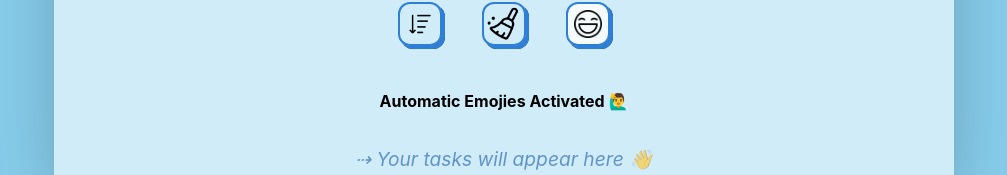
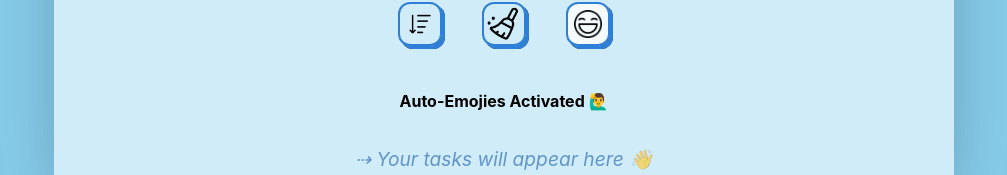
Before and after one commit to DevKarl/Advanced-Task-Planner, a React (Create React App) app: page / in a window 1280 px wide. Both pictures are taken after a click on the button 724 px from the left and 297 px from the top of the page. Shown: the part 273-448 px from the top of the page, without its empty margins (136-1143 px from the left). Built offline with nearby package versions, Linux system fonts and the light colour scheme.

Commit message:
small changes goals

```diff
--- a/src/components/Modals/EditTaskModal.js
+++ b/src/components/Modals/EditTaskModal.js
@@ -69,7 +69,7 @@ const EditTaskModal = props => {
 
     return(
         <Modal
-        btnText = {'Change'}
+        btnText = {'SAVE'}
         modalTaller = {true}
         closeModalHandler = {closeModalHandler}
         mainBtnClick = {changeTaskHandler}
--- a/src/components/TaskActions.js
+++ b/src/components/TaskActions.js
@@ -94,7 +94,7 @@ const TaskActions = () => {
         </div>
         <div className={classes.hoveredTaskActionText}><h3 className={classes.hoveredTaskActionTextH3}>{hoveredText}</h3></div>
         <div className={classes.taskActionsMessages}>
-            {emojiesOn && <h4 className={classes.taskActionMsg}>Automatic Emojies Activated 🙋‍♂️</h4>}
+            {emojiesOn && <h4 className={classes.taskActionMsg}>Auto-Emojies Activated 🙋‍♂️</h4>}
             {sortOption && <h4 className={classes.taskActionMsg}>{`Sorting based on: ${sortOption} ⤵️`}</h4>}
         </div>
         {clearTasksModal && <ClearAllTasksModal
```
Also changed, not shown: Goals for task app.txt.
